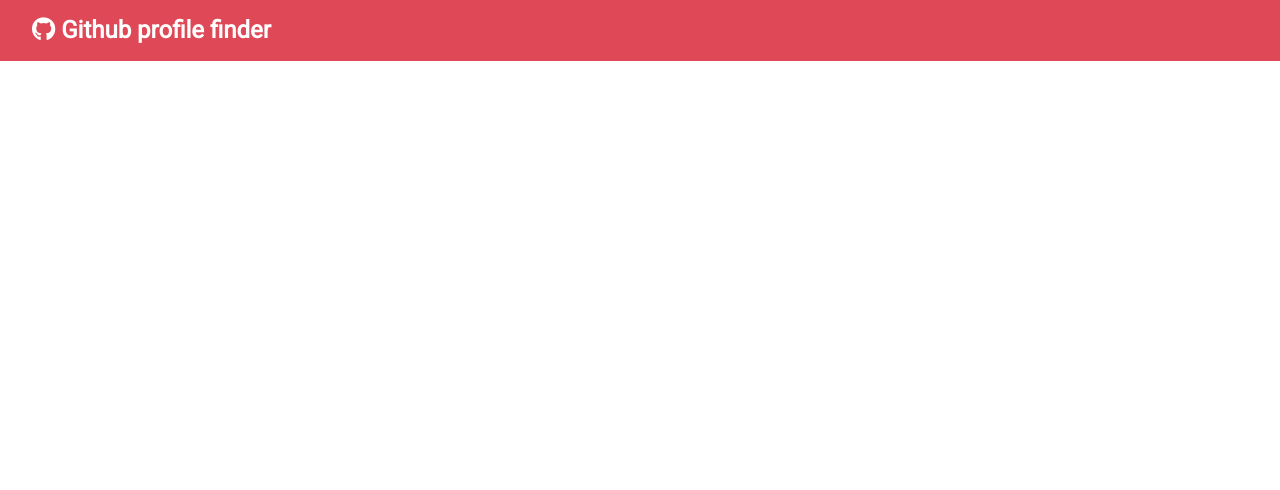
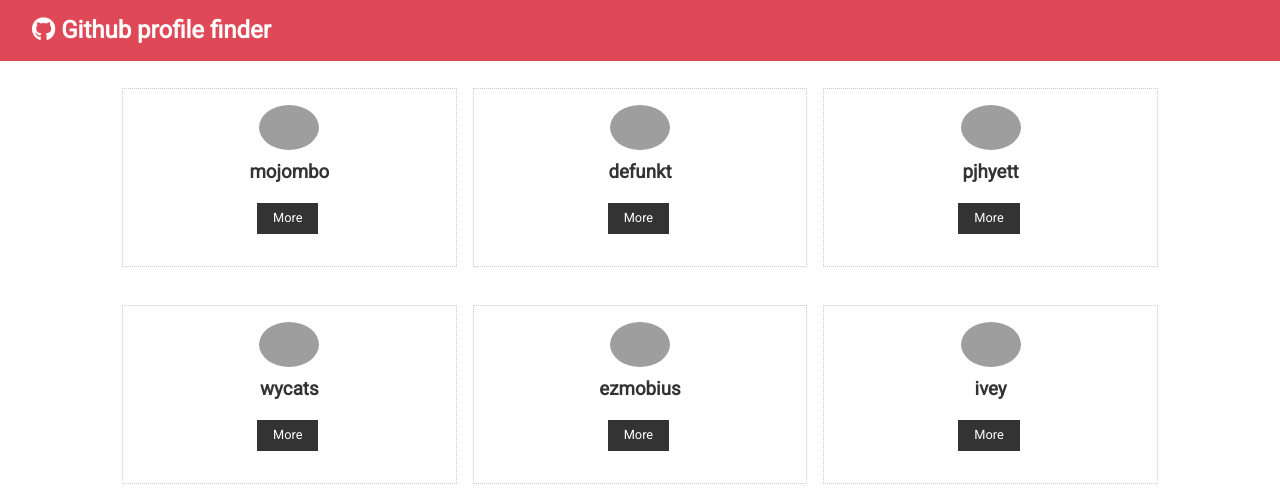
Before and after one commit to aniketbumbc/Git-profile-finder, a React (Create React App) app: page / in a window 1280 px wide. Shown: the top 490 px of the page. Built offline with nearby package versions, Linux system fonts and the light colour scheme; grey boxes are pictures that could not be loaded.

Commit message:
added users componet

```diff
--- a/src/App.js
+++ b/src/App.js
@@ -1,5 +1,6 @@
 import React, { Component } from 'react';
 import Navbar from './componets/layout/Navbar';
+import Users from './componets/users/Users';
 import './App.css';
 
 class App extends Component {
@@ -7,6 +8,9 @@
     return (
       <div className='App'>
         <Navbar />
+        <div className='container'>
+          <Users />
+        </div>
       </div>
     );
   }
--- /dev/null
+++ b/src/componets/users/UserItem.js
@@ -0,0 +1,26 @@
+import React, { Component } from 'react';
+
+class UserItem extends Component {
+  render() {
+    const { login, avatar_url, html_url } = this.props.user;
+    console.log(this.props.user);
+    return (
+      <div className='card text-center'>
+        <img
+          src={avatar_url}
+          alt=''
+          className='round-img'
+          style={{ width: '60px' }}
+        />
+        <h3>{login}</h3>
+        <div>
+          <a href={html_url} className='btn btn-dark btn-sm my-1'>
+            More
+          </a>
+        </div>
+      </div>
+    );
+  }
+}
+
+export default UserItem;
--- /dev/null
+++ b/src/componets/users/Users.js
@@ -0,0 +1,163 @@
+import React, { Component } from 'react';
+import UserItem from './UserItem';
+class Users extends Component {
+  state = {
+    users: [
+      {
+        login: 'mojombo',
+        id: 1,
+        node_id: 'MDQ6VXNlcjE=',
+        avatar_url: 'https://avatars.githubusercontent.com/u/1?v=4',
+        gravatar_id: '',
+        url: 'https://api.github.com/users/mojombo',
+        html_url: 'https://github.com/mojombo',
+        followers_url: 'https://api.github.com/users/mojombo/followers',
+        following_url:
+          'https://api.github.com/users/mojombo/following{/other_user}',
+        gists_url: 'https://api.github.com/users/mojombo/gists{/gist_id}',
+        starred_url:
+          'https://api.github.com/users/mojombo/starred{/owner}{/repo}',
+        subscriptions_url: 'https://api.github.com/users/mojombo/subscriptions',
+        organizations_url: 'https://api.github.com/users/mojombo/orgs',
+        repos_url: 'https://api.github.com/users/mojombo/repos',
+        events_url: 'https://api.github.com/users/mojombo/events{/privacy}',
+        received_events_url:
+          'https://api.github.com/users/mojombo/received_events',
+        type: 'User',
+        site_admin: false,
+      },
+      {
+        login: 'defunkt',
+        id: 2,
+        node_id: 'MDQ6VXNlcjI=',
+        avatar_url: 'https://avatars.githubusercontent.com/u/2?v=4',
+        gravatar_id: '',
+        url: 'https://api.github.com/users/defunkt',
+        html_url: 'https://github.com/defunkt',
+        followers_url: 'https://api.github.com/users/defunkt/followers',
+        following_url:
+          'https://api.github.com/users/defunkt/following{/other_user}',
+        gists_url: 'https://api.github.com/users/defunkt/gists{/gist_id}',
+        starred_url:
+          'https://api.github.com/users/defunkt/starred{/owner}{/repo}',
+        subscriptions_url: 'https://api.github.com/users/defunkt/subscriptions',
+        organizations_url: 'https://api.github.com/users/defunkt/orgs',
+        repos_url: 'https://api.github.com/users/defunkt/repos',
+        events_url: 'https://api.github.com/users/defunkt/events{/privacy}',
+        received_events_url:
+          'https://api.github.com/users/defunkt/received_events',
+        type: 'User',
+        site_admin: false,
+      },
+      {
+        login: 'pjhyett',
+        id: 3,
+        node_id: 'MDQ6VXNlcjM=',
+        avatar_url: 'https://avatars.githubusercontent.com/u/3?v=4',
+        gravatar_id: '',
+        url: 'https://api.github.com/users/pjhyett',
+        html_url: 'https://github.com/pjhyett',
+        followers_url: 'https://api.github.com/users/pjhyett/followers',
+        following_url:
+          'https://api.github.com/users/pjhyett/following{/other_user}',
+        gists_url: 'https://api.github.com/users/pjhyett/gists{/gist_id}',
+        starred_url:
+          'https://api.github.com/users/pjhyett/starred{/owner}{/repo}',
+        subscriptions_url: 'https://api.github.com/users/pjhyett/subscriptions',
+        organizations_url: 'https://api.github.com/users/pjhyett/orgs',
+        repos_url: 'https://api.github.com/users/pjhyett/repos',
+        events_url: 'https://api.github.com/users/pjhyett/events{/privacy}',
+        received_events_url:
+          'https://api.github.com/users/pjhyett/received_events',
+        type: 'User',
+        site_admin: false,
+      },
+      {
+        login: 'wycats',
+        id: 4,
+        node_id: 'MDQ6VXNlcjQ=',
+        avatar_url: 'https://avatars.githubusercontent.com/u/4?v=4',
+        gravatar_id: '',
+        url: 'https://api.github.com/users/wycats',
+        html_url: 'https://github.com/wycats',
+        followers_url: 'https://api.github.com/users/wycats/followers',
+        following_url:
+          'https://api.github.com/users/wycats/following{/other_user}',
+        gists_url: 'https://api.github.com/users/wycats/gists{/gist_id}',
+        starred_url:
+          'https://api.github.com/users/wycats/starred{/owner}{/repo}',
+        subscriptions_url: 'https://api.github.com/users/wycats/subscriptions',
+        organizations_url: 'https://api.github.com/users/wycats/orgs',
+        repos_url: 'https://api.github.com/users/wycats/repos',
+        events_url: 'https://api.github.com/users/wycats/events{/privacy}',
+        received_events_url:
+          'https://api.github.com/users/wycats/received_events',
+        type: 'User',
+        site_admin: false,
+      },
+      {
+        login: 'ezmobius',
+        id: 5,
+        node_id: 'MDQ6VXNlcjU=',
+        avatar_url: 'https://avatars.githubusercontent.com/u/5?v=4',
+        gravatar_id: '',
+        url: 'https://api.github.com/users/ezmobius',
+        html_url: 'https://github.com/ezmobius',
+        followers_url: 'https://api.github.com/users/ezmobius/followers',
+        following_url:
+          'https://api.github.com/users/ezmobius/following{/other_user}',
+        gists_url: 'https://api.github.com/users/ezmobius/gists{/gist_id}',
+        starred_url:
+          'https://api.github.com/users/ezmobius/starred{/owner}{/repo}',
+        subscriptions_url:
+          'https://api.github.com/users/ezmobius/subscriptions',
+        organizations_url: 'https://api.github.com/users/ezmobius/orgs',
+        repos_url: 'https://api.github.com/users/ezmobius/repos',
+        events_url: 'https://api.github.com/users/ezmobius/events{/privacy}',
+        received_events_url:
+          'https://api.github.com/users/ezmobius/received_events',
+        type: 'User',
+        site_admin: false,
+      },
+      {
+        login: 'ivey',
+        id: 6,
+        node_id: 'MDQ6VXNlcjY=',
+        avatar_url: 'https://avatars.githubusercontent.com/u/6?v=4',
+        gravatar_id: '',
+        url: 'https://api.github.com/users/ivey',
+        html_url: 'https://github.com/ivey',
+        followers_url: 'https://api.github.com/users/ivey/followers',
+        following_url:
+          'https://api.github.com/users/ivey/following{/other_user}',
+        gists_url: 'https://api.github.com/users/ivey/gists{/gist_id}',
+        starred_url: 'https://api.github.com/users/ivey/starred{/owner}{/repo}',
+        subscriptions_url: 'https://api.github.com/users/ivey/subscriptions',
+        organizations_url: 'https://api.github.com/users/ivey/orgs',
+        repos_url: 'https://api.github.com/users/ivey/repos',
+        events_url: 'https://api.github.com/users/ivey/events{/privacy}',
+        received_events_url:
+          'https://api.github.com/users/ivey/received_events',
+        type: 'User',
+        site_admin: false,
+      },
+    ],
+  };
+  render() {
+    return (
+      <div style={userStyle}>
+        {this.state.users.map((user) => (
+          <UserItem key={user.id} user={user} />
+        ))}
+      </div>
+    );
+  }
+}
+
+const userStyle = {
+  display: 'grid',
+  gridTemplateColumns: 'repeat(3,1fr)',
+  gridGap: '1rem',
+};
+
+export default Users;
```
